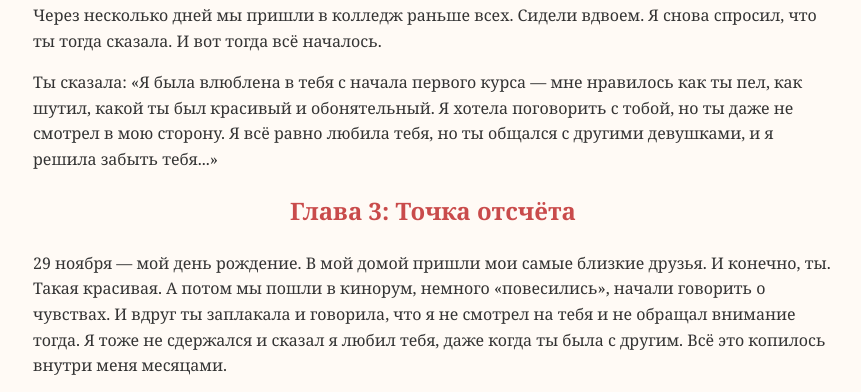
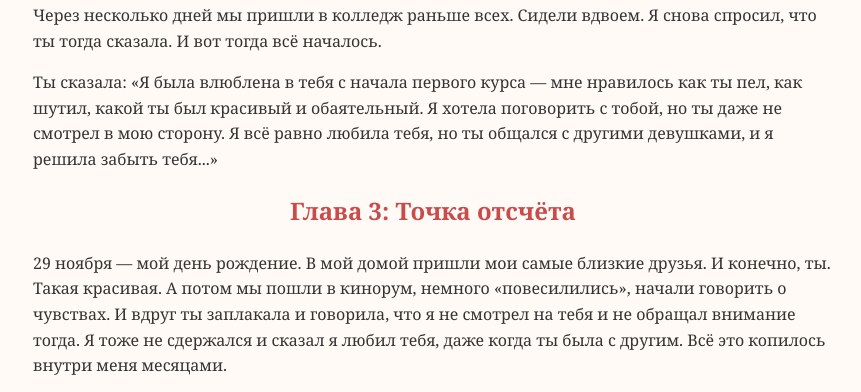
Before and after one commit to Erkaa29/My-love-, a plain HTML site: page index.html in a window 1280 px wide. Shown: the part 593-985 px from the top of the page, without its empty margins (207-1068 px from the left). Drawn offline with Linux system fonts and the light colour scheme.

Commit message:
Update index.html

```diff
--- a/index.html
+++ b/index.html
@@ -61,10 +61,10 @@
     <h2>Глава 2: Наши разговоры</h2>
     <p>Это было 19 ноября. Ты тогда сказала: «Если бы ты раньше начал действовать, может, я бы была твоей». Но я не расслышал и переспросил. Ты сказала, что расскажешь потом.</p>
     <p>Через несколько дней мы пришли в колледж раньше всех. Сидели вдвоем. Я снова спросил, что ты тогда сказала. И вот тогда всё началось.</p>
-    <p>Ты сказала: «Я была влюблена в тебя с начала первого курса — мне нравилось как ты пел, как шутил, какой ты был красивый и обонятельный. Я хотела поговорить с тобой, но ты даже не смотрел в мою сторону. Я всё равно любила тебя, но ты общался с другими девушками, и я решила забыть тебя...»</p>
+    <p>Ты сказала: «Я была влюблена в тебя с начала первого курса — мне нравилось как ты пел, как шутил, какой ты был красивый и обаятельный. Я хотела поговорить с тобой, но ты даже не смотрел в мою сторону. Я всё равно любила тебя, но ты общался с другими девушками, и я решила забыть тебя...»</p>
 
     <h2>Глава 3: Точка отсчёта</h2>
-    <p>29 ноября — мой день рождение. В мой домой пришли мои самые близкие друзья. И конечно, ты. Такая красивая. А потом мы пошли в кинорум, немного «повесились», начали говорить о чувствах. И вдруг ты заплакала и говорила, что я не смотрел на тебя и не обращал внимание тогда. Я тоже не сдержался и сказал я любил тебя, даже когда ты была с другим. Всё это копилось внутри меня месяцами.</p>
+    <p>29 ноября — мой день рождение. В мой домой пришли мои самые близкие друзья. И конечно, ты. Такая красивая. А потом мы пошли в кинорум, немного «повесилились», начали говорить о чувствах. И вдруг ты заплакала и говорила, что я не смотрел на тебя и не обращал внимание тогда. Я тоже не сдержался и сказал я любил тебя, даже когда ты была с другим. Всё это копилось внутри меня месяцами.</p>
     <p>А потом, 2 декабря, я снова провожал тебя домой. Мы разговаривали обо всём. Ты сказала, что скажешь парню, что расстаёмся. Ты долго винила себя, что плохо поступаешь, но всё равно выбрала своё сердце.</p>
     <p>Я радовался, как ребёнок. Помню: маленький почти невидимый снег, фонарь который светил прямо над нами, и ты с розовыми щёчками и носиком, смотрела на меня своими сверкающими глазами. Мы смотрели друг другу в глаза и вдруг ты поцеловала меня в губы. Я никогда не забуду этот момент</p>
 
```
